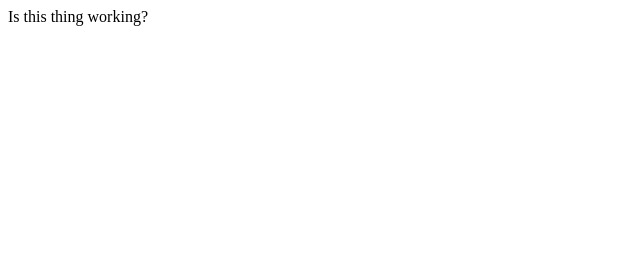
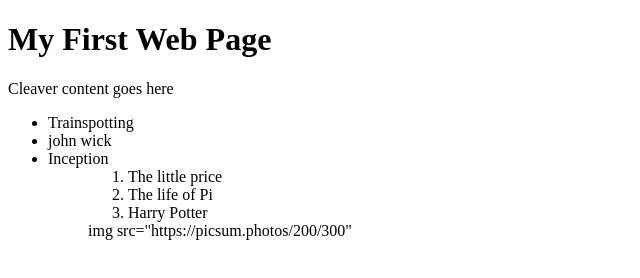
Before and after one commit to Swarfa/html-elements-24, a plain HTML site: page index.html in a window 1280 px wide. Shown: the whole page, without its empty margins (0-640 px from the left). Drawn offline with Linux system fonts and the light colour scheme.

Commit message:
I worked on HTML and picture

```diff
--- a/index.html
+++ b/index.html
@@ -1 +1,29 @@
-<hl>Is this thing working?</hl>
+<!DOCTYPE html>
+<html lang="en">
+
+<head>
+  <meta charset="utf-8">
+  <meta name="viewport" content="width=device-width">
+  <title>My first Web Page</title>
+  <link href="style.css" rel="stylesheet" type="text/css" />
+</head>
+
+<body>
+  <h1>My First Web Page</h1>
+  <p>Cleaver content goes here</p>
+  <div>
+   <ul>
+    <Li>Trainspotting</Li>
+    <Li>john wick</Li>
+    <Li>Inception</Li>
+  <ul>
+    <ol>
+    <Li>The little price</Li>
+    <Li>The life of Pi</Li>
+    <li>Harry Potter</li>
+    </ol>
+  </dev>
+  <script src="script.js"></script>
+  <div>img src="https://picsum.photos/200/300"</div>
+
+    </html>
```
